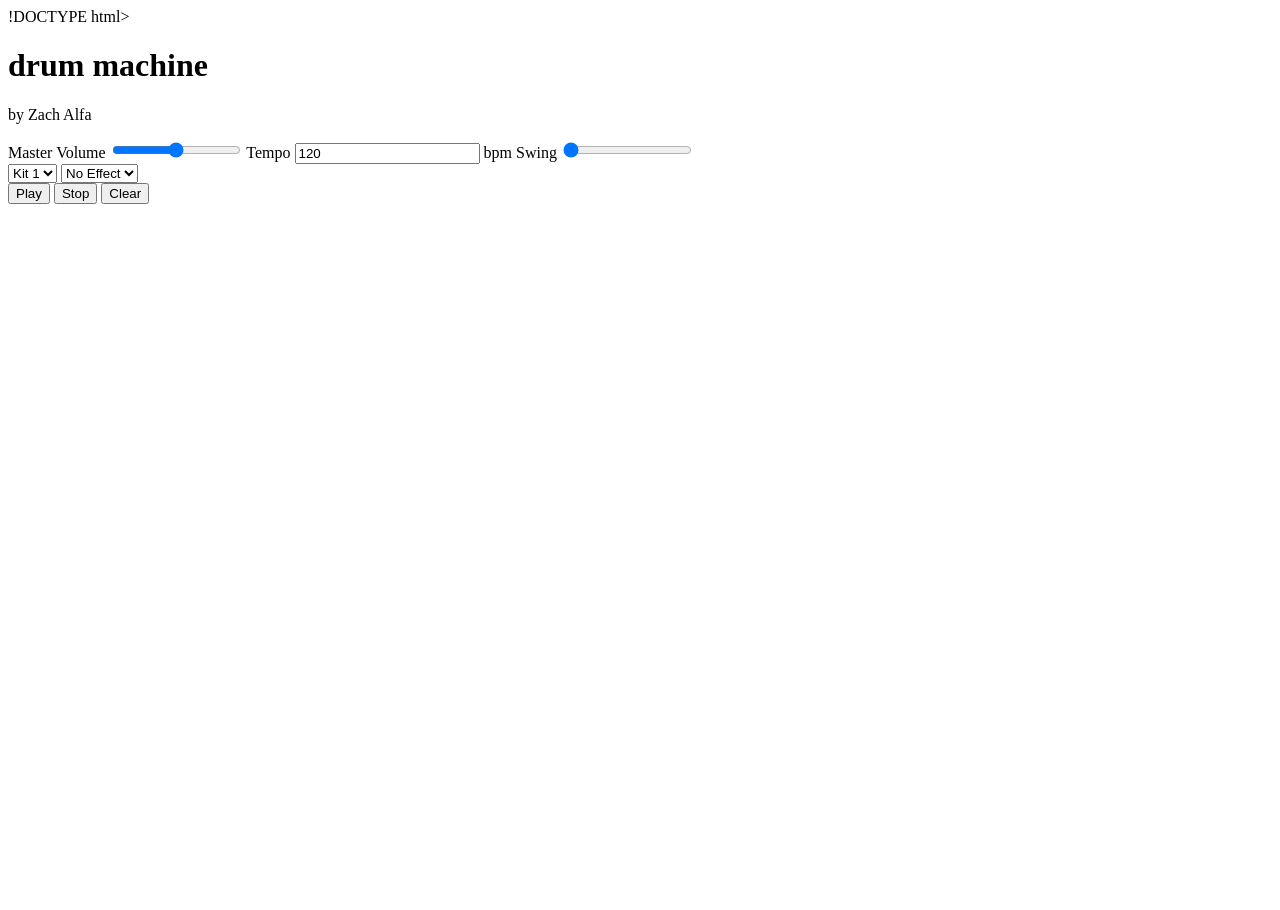
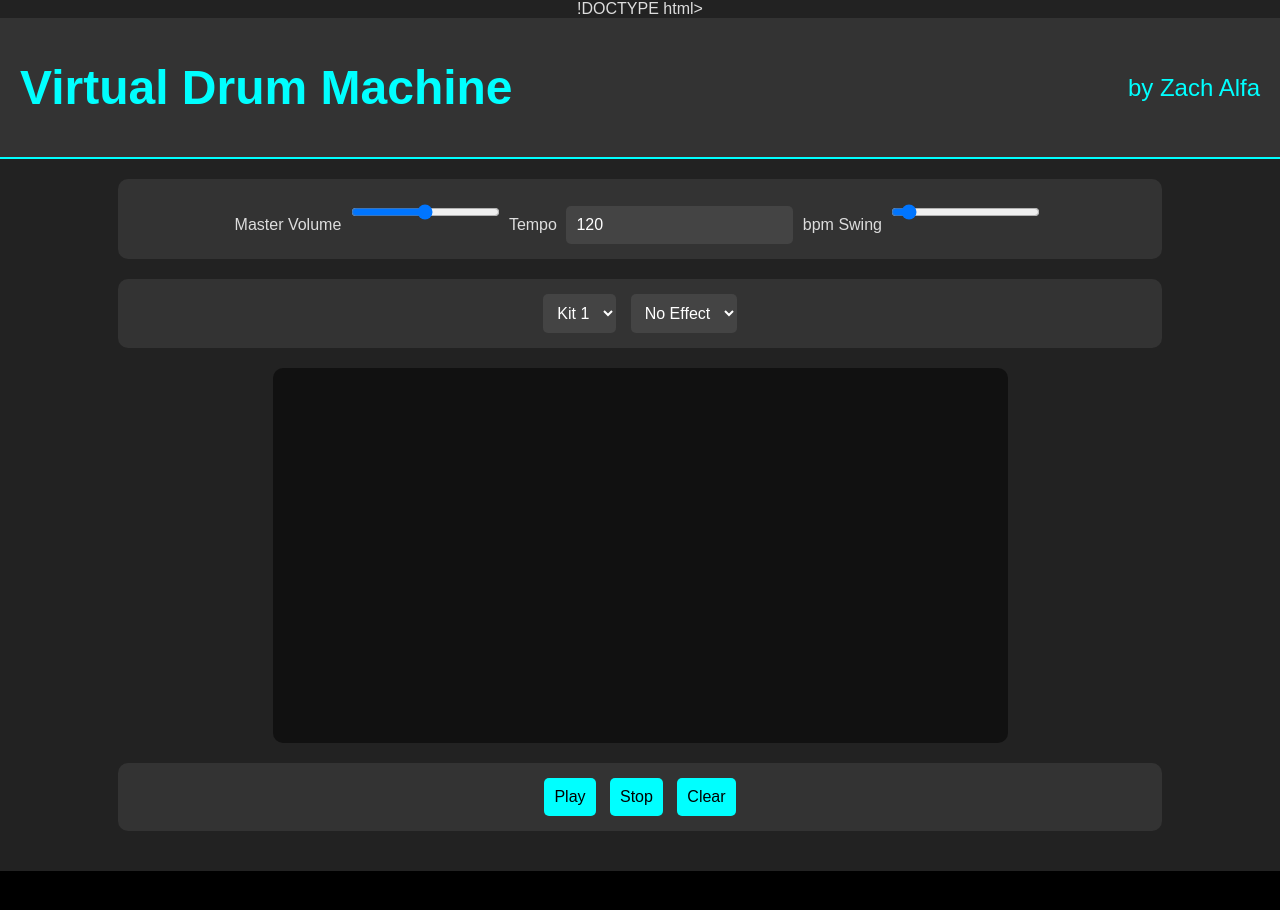
Before and after one commit to Symba-Drumz/Phase-1-Project., a plain HTML site: page index.html in a window 1280 px wide. Before the commit the page ends 800 px from the top, so only its background shows below. Drawn offline with Linux system fonts and the light colour scheme.

Commit message:
Minor spelling changes and design ques on index.html and style.css

```diff
--- a/index.html
+++ b/index.html
@@ -4,11 +4,11 @@
     <meta charset="UTF-8">
     <meta name="viewport" content="width=device-width, initial-scale=1.0">
     <title>Drum Machine</title>
-    <link rel="stylesheet" href="styles.css">
+    <link rel="stylesheet" href="style.css">
 </head>
 <body>
     <header>
-        <h1>drum machine</h1>
+        <h1>Virtual Drum Machine</h1>
         <p>by Zach Alfa</p>
     </header>
 
--- a/style.css
+++ b/style.css
@@ -1,46 +1,57 @@
 
 body {
     font-family: Arial, sans-serif;
-    background: #222;
-    color: white;
+    background-color: #222;
+    color: #ddd;
     text-align: center;
     margin: 0;
     padding: 0;
 }
 
 header {
-    background: #333;
-    padding: 20px;
-    box-shadow: 0 4px 10px rgba(0, 0, 0, 0.3);
+    display: flex;
+    justify-content: space-between;
+    align-items: center;
+    padding: 10px 20px;
+    background-color: #333;
+    color: cyan;
+    font-size: 1.5rem;
+    border-bottom: 2px solid cyan;
 }
 
-h1 {
-    margin: 0;
-    font-size: 2rem;
+.controls, .options, .playback-controls {
+    margin: 20px auto;
+    padding: 10px;
+    background: #333;
+    border-radius: 10px;
+    width: 80%;
 }
 
-.controls {
-    display: flex;
-    justify-content: center;
-    gap: 15px;
-    padding: 15px;
+input[type="range"], input[type="number"], select, button {
+    margin: 5px;
+    padding: 10px;
+    border: none;
+    border-radius: 5px;
     background: #444;
-    border-bottom: 2px solid #666;
+    color: white;
+    font-size: 1rem;
 }
 
-select, input[type="range"], input[type="number"] {
-    padding: 5px;
-    background: #555;
-    color: white;
-    border: none;
-    border-radius: 5px;
+button {
+    cursor: pointer;
+    background-color: cyan;
+    color: black;
 }
 
+button:hover {
+    background-color: #00bcd4;
+}
 
 .sequencer {
     display: flex;
     justify-content: center;
-    padding: 20px;
+    align-items: center;
+    margin-top: 20px;
 }
 
 .grid {
@@ -48,47 +59,26 @@ select, input[type="range"], input[type="number"] {
     grid-template-columns: repeat(16, 40px);
     grid-template-rows: repeat(8, 40px);
     gap: 5px;
+    padding: 10px;
+    background-color: #111;
+    border-radius: 10px;
 }
 
 .grid div {
     width: 40px;
     height: 40px;
-    background: #666;
+    background: #444;
     border-radius: 5px;
-    transition: 0.2s;
+    cursor: pointer;
 }
 
 .grid div.active {
-    background: #00ffcc;
-    box-shadow: 0 0 10px #00ffcc;
+    background: cyan;
 }
-
-
-.playback-controls {
-    margin-top: 20px;
-}
-
-button {
-    padding: 10px 20px;
-    margin: 5px;
-    font-size: 1rem;
-    background: #00ffcc;
-    color: black;
-    border: none;
-    border-radius: 5px;
-    cursor: pointer;
-    transition: 0.2s;
-}
-
-button:hover {
-    background: #008866;
-    box-shadow: 0 0 10px #00ffcc;
-}
-
 
 #visualizer {
     width: 100%;
     height: 150px;
-    background: #111;
+    background: #000;
     margin-top: 20px;
 }
```
